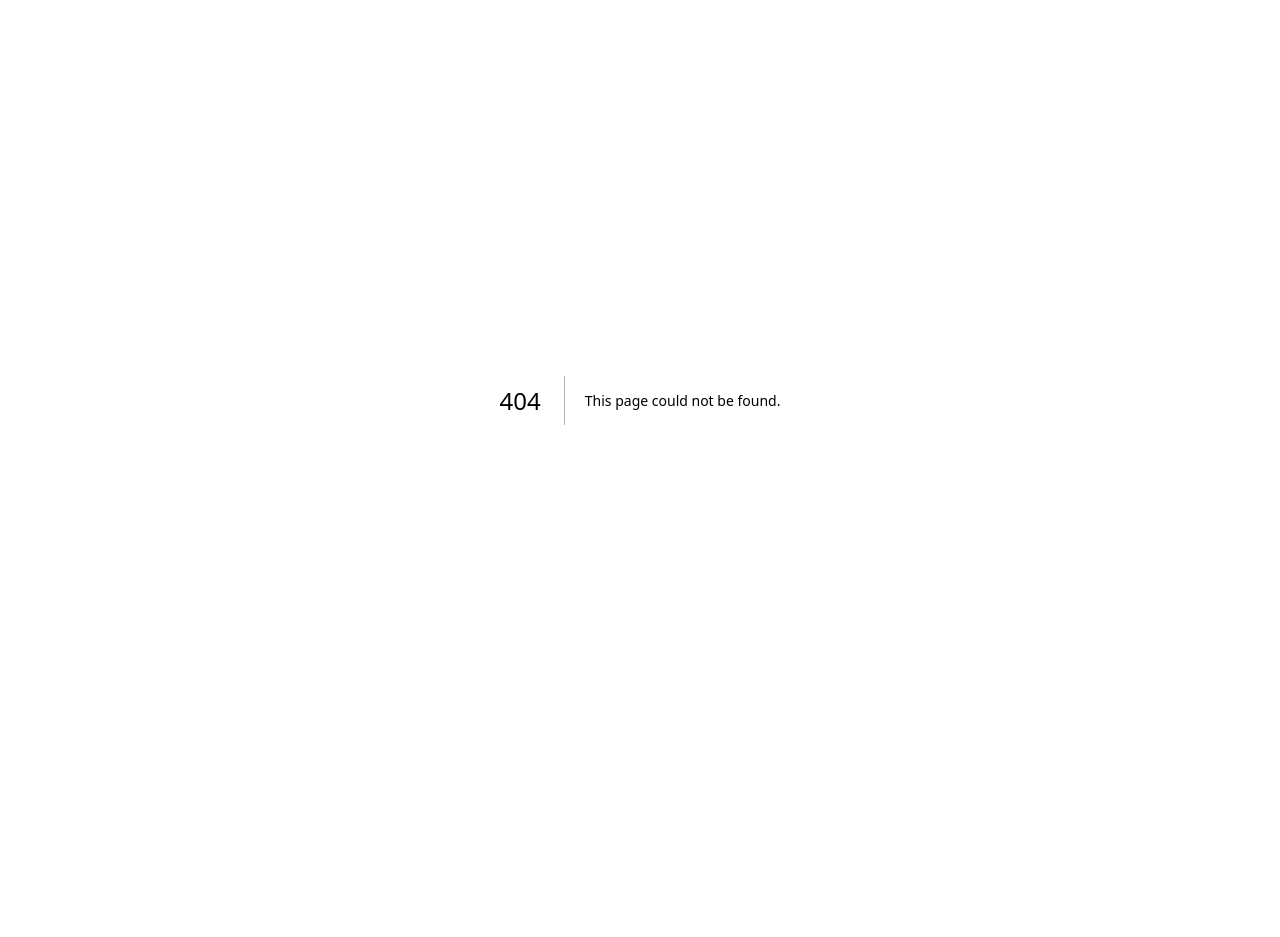
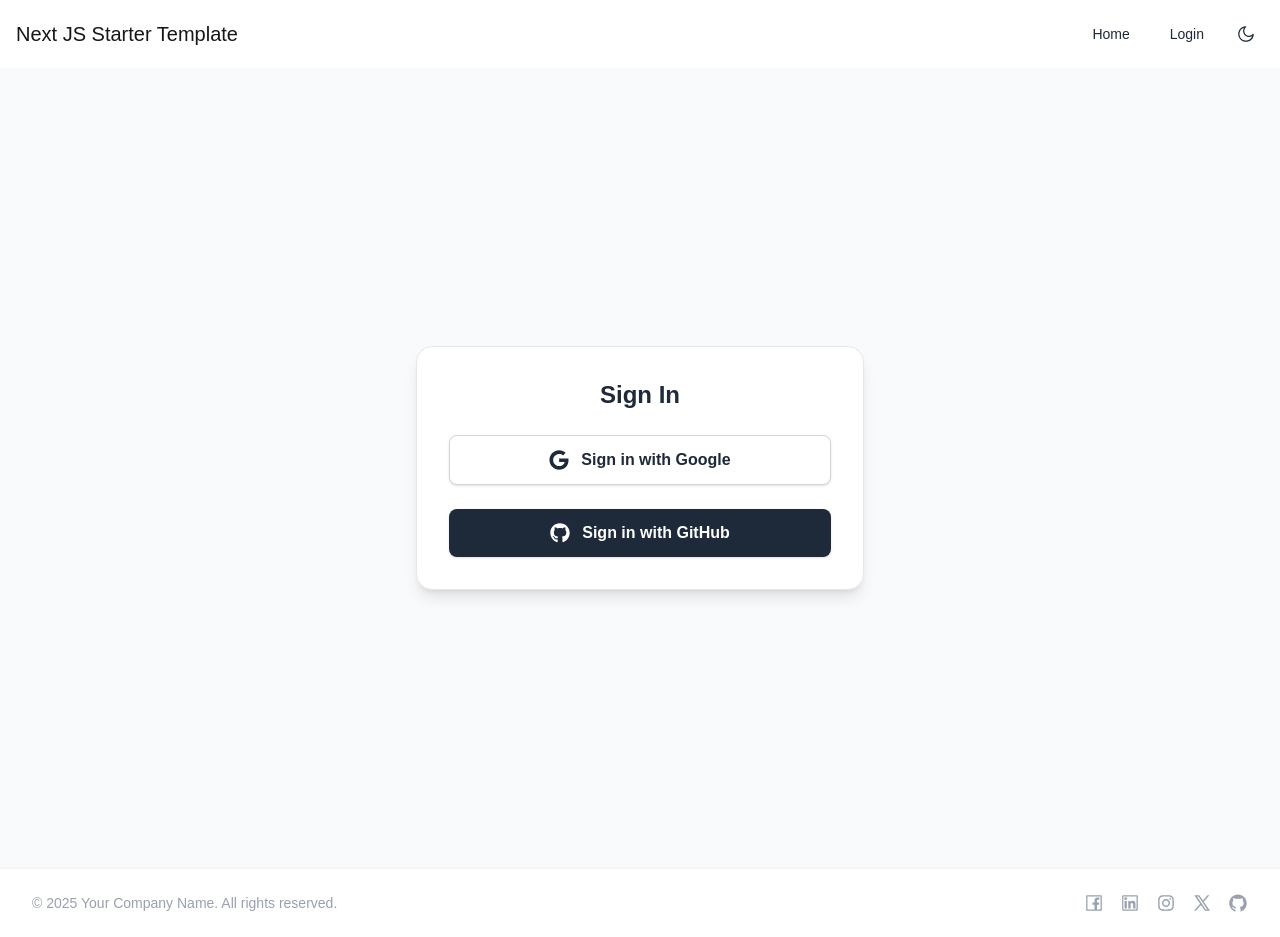
Before and after one commit to JonathanAlexMasc/tech-resume-builder-ai, a Next.js app: page /login in a window 1280 px wide. Before the commit this address had no page. Before the commit the page ends 800 px from the top, so only its background shows below. Built offline with nearby package versions, Linux system fonts and the light colour scheme; no server answers.

Commit message:
changes to login page

```diff
--- /dev/null
+++ b/app/login/page.js
@@ -0,0 +1,16 @@
+import React from "react";
+import LoginForm from "@/components/LoginForm";
+import Header from "@/components/Header";
+import Footer from "@/components/Footer";
+
+const LoginPage = () => {
+    return (
+        <div>
+            <Header />
+            <LoginForm />
+            <Footer />
+        </div>
+    )
+}
+
+export default LoginPage;
--- a/components/Footer.tsx
+++ b/components/Footer.tsx
@@ -1,3 +1,4 @@
+import React from "react";
 import { AiOutlineFacebook, AiOutlineX, AiOutlineGithub, AiOutlineLinkedin, AiOutlineInstagram } from "react-icons/ai";
 
 const Footer = () => {
--- a/components/Header.tsx
+++ b/components/Header.tsx
@@ -21,10 +21,10 @@ export default function Header() {
             </li>
             <li>
               <Link
-                href="/contact"
+                href="/login"
                 className="text-sm text-gray-800 dark:text-white px-4 py-2 rounded-md hover:bg-gray-100 dark:hover:bg-gray-800 transition-colors"
               >
-                Contact
+                Login
               </Link>
             </li>
           </ul>
--- a/components/LoginForm.jsx
+++ b/components/LoginForm.jsx
@@ -1,27 +1,37 @@
-import { loginAction } from "@/app/actions"
+import { loginAction } from "@/app/actions";
+import { FaGoogle, FaGithub } from "react-icons/fa";
 
 const LoginForm = () => {
   return (
-    <form action={loginAction} className="flex flex-col items-center gap-4 p-4">
+    <div className="flex justify-center items-center min-h-screen bg-gray-50 dark:bg-gray-900">
+      <form
+        action={loginAction}
+        className="w-full max-w-md bg-white dark:bg-black border border-gray-200 dark:border-gray-800 rounded-2xl shadow-lg p-8 flex flex-col gap-6"
+      >
+        <h2 className="text-2xl font-bold text-center text-gray-800 dark:text-white">Sign In</h2>
+
         <button
           type="submit"
           name="action"
           value="google"
-        className="bg-white hover:bg-gray-100 text-gray-800 font-semibold py-2 px-4 border border-gray-300 rounded shadow-md transition duration-200"
+          className="flex items-center justify-center gap-3 bg-white hover:bg-gray-100 text-gray-800 font-semibold py-3 px-6 border border-gray-300 rounded-lg shadow transition duration-200"
         >
-        Sign In With Google
+          <FaGoogle className="w-5 h-5" />
+          Sign in with Google
         </button>
 
         <button
           type="submit"
           name="action"
           value="github"
-        className="bg-gray-800 hover:bg-gray-900 text-white font-semibold py-2 px-4 rounded shadow-md transition duration-200"
+          className="flex items-center justify-center gap-3 bg-gray-800 hover:bg-gray-900 text-white font-semibold py-3 px-6 rounded-lg shadow transition duration-200"
         >
-        Sign In With GitHub
+          <FaGithub className="w-5 h-5" />
+          Sign in with GitHub
         </button>
       </form>
-  )
-}
+    </div>
+  );
+};
 
-export default LoginForm
+export default LoginForm;
```
Lines whose indentation alone changed are shown as unchanged.
